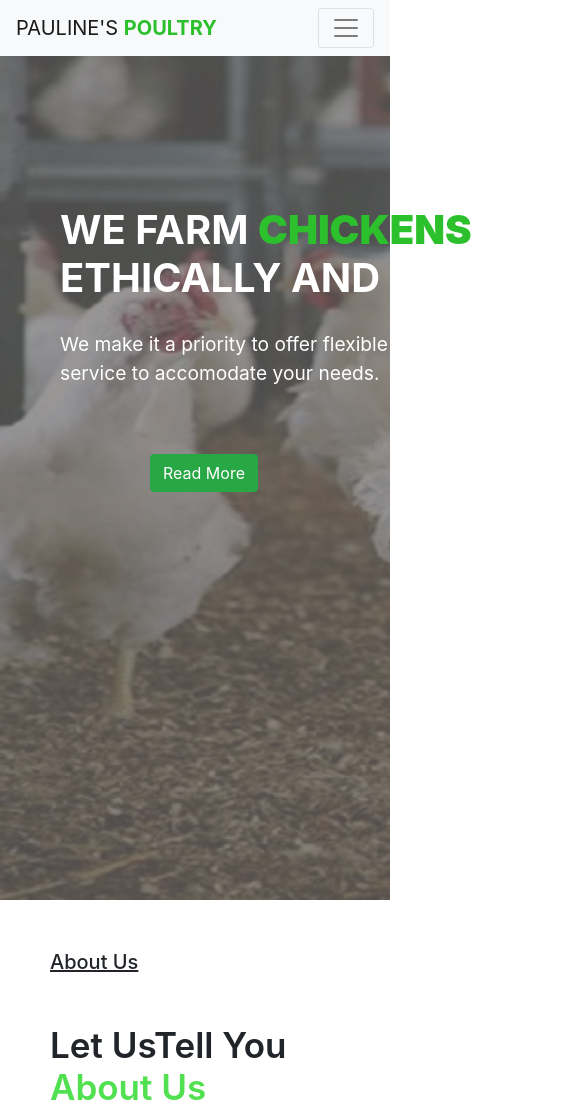
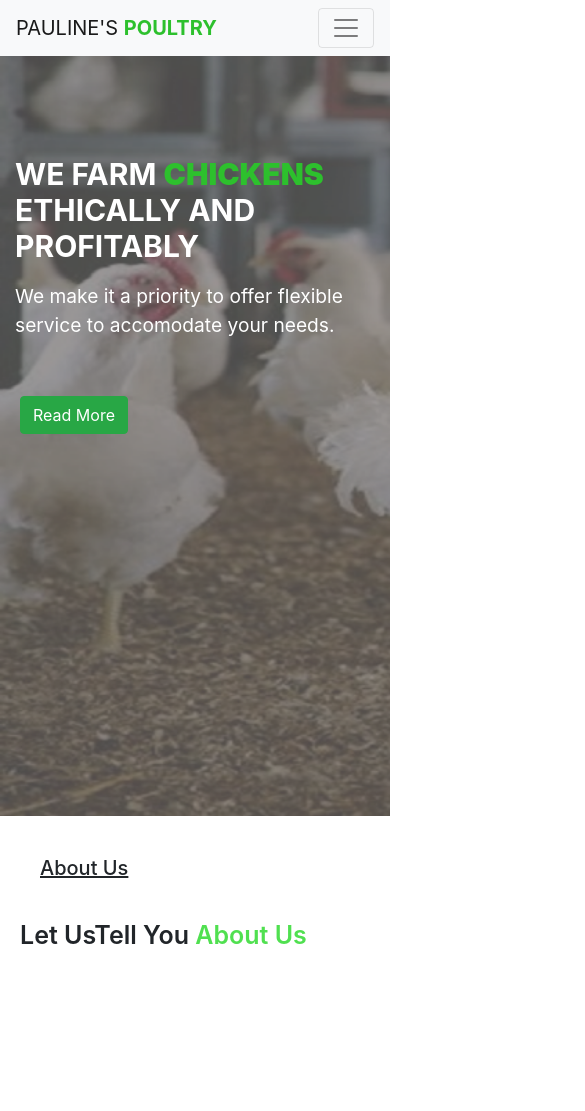
Before and after one commit to Ogenyi25/alebspoultry, a plain HTML site: page index.html in a window 390 px wide. Shown: the top 1111 px of the page, 585 px wide, since content can reach past the window. After the commit the page ends 958 px from the top, so only its background shows below. Drawn offline with nearby package versions, Linux system fonts and the light colour scheme.

Commit message:
added styles for mobile responsiveness

```diff
--- a/style.css
+++ b/style.css
@@ -40,5 +40,44 @@ body {
 }
 .span {
   color: rgb(80, 224, 80);
+}
 
+
+@media only screen and (max-width: 768px) {
+
+  .welcome-section {
+    background-image: url(images/birds.png);
+    height: 90vh;
+
+    width: 100%;
+  }
+  .welcome-note {
+    font-size: 30px;
+    font-weight: 700;
+    color: #fff;
+    padding: 100px 0px 0px 15px;
+    width: 95%;
+  }
+  .brief {
+    color: #fff;
+    padding: 10px 0px 0px 15px;
+    font-size: larger;
+  }
+  .btn {
+    margin: 40px 0px 0px 20px;
+  }
+  .about-section {
+
+  }
+  .about-title {
+    font-size: 20px;
+    margin: 40px;
+    font-weight: 500;
+    text-decoration: underline;
+  }
+  .about-head {
+    margin-left: 20px;
+    font-size: 25px;
+    font-weight: 600;
+  }
 }
```
Also changed, not shown: index.html (+1 -0 lines), images/phone.png (added), 1 other file.
